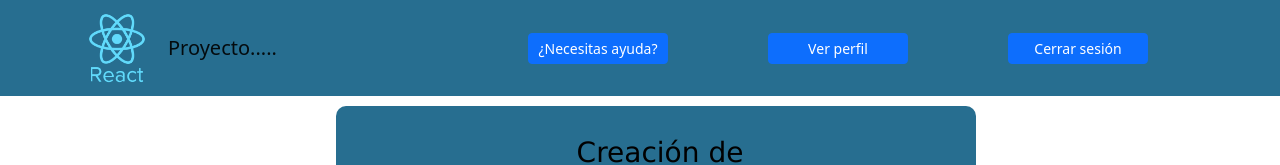
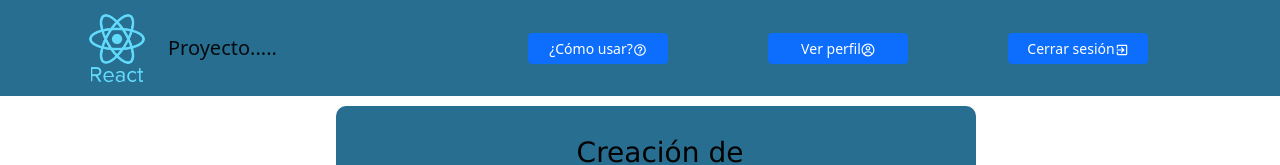
Before and after one commit to dyllansalgado/ProyectoTesis, a React (Create React App) app in the folder frontend/: page /crearProyecto in a window 1280 px wide. Shown: the top 165 px of the page. Built offline with nearby package versions, Linux system fonts and the light colour scheme; no server answers.

Commit message:
Cambios a iconos y extras

```diff
--- a/frontend/src/components/Glosario/Glosario.js
+++ b/frontend/src/components/Glosario/Glosario.js
@@ -192,12 +192,12 @@ class Glosario extends Component {
                     }
                     {usuario.id_rol === 1 ?
                     <Button className="botonCrearProyecto"   href={`/ingresarReunion/${proyecto.id_proyecto}/${reunion.id_reunion}`} size="lg">
-                    <BsArrowReturnLeft/> <span></span>
-                        Volver
+                      Volver
+                      <BsArrowReturnLeft/> <span></span>
                     </Button>:
                     <Button className="botonCrearProyecto"   href={`/ingresarReunion/${proyecto.id_proyecto}/${reunion.id_reunion}`} size="lg">
-                        <BsArrowReturnLeft/> <span></span>
-                        Volver
+                      Volver
+                      <BsArrowReturnLeft/> <span></span>
                     </Button>
                     }
                     <Modal
--- a/frontend/src/components/Glosario/IngresarAGlosario.js
+++ b/frontend/src/components/Glosario/IngresarAGlosario.js
@@ -281,12 +281,12 @@ class IngresarAGlosario extends Component {
                                 </ModalBody>
                             </Modal>
                             <Button className="botonCrearProyecto"   onClick={() => this.exportPDF()} size="lg">
-                                <BsDownload /> <span></span>
                                     Descargar
+                                    <BsDownload /> <span></span>
                             </Button>
                             <Button className="botonCrearProyecto" href={`/GlosarioReunion/${proyecto.id_proyecto}/${reunion.id_reunion}`} size="lg">
-                                <BsArrowReturnLeft/> <span></span>
                                     Volver
+                                    <BsArrowReturnLeft/> <span></span>
                             </Button>
                             <Col>
                                 <div className="filterResponsive">
--- a/frontend/src/components/Login/Login.js
+++ b/frontend/src/components/Login/Login.js
@@ -93,12 +93,12 @@ class Login extends Component {
               <h3 className="color-custom">Inicio de sesión</h3>
                 <div className="form-group">
                   <label>
-                    Nombre de usuario:
+                    Correo de usuario:
                     <input
                       type="text"
                       value={this.state.correo_usuario}
                       onChange={this.changeName}
-                      placeholder="Correo Usuario"
+                      placeholder="ejemplo@gmail.com"
                       required
                     />
                   </label>
--- a/frontend/src/components/Main/NavbarLogeado.js
+++ b/frontend/src/components/Main/NavbarLogeado.js
@@ -6,6 +6,9 @@ import "./NavbarLogeado.css";
 import swal from "sweetalert";
 import axios from "axios";
 import "bootstrap/dist/css/bootstrap.min.css";
+import {IoMdExit} from "react-icons/io";
+import {BiHelpCircle} from "react-icons/bi";
+import {CgProfile} from "react-icons/cg";
 
 
 class NavbarLogeado extends Component{
@@ -68,13 +71,16 @@ class NavbarLogeado extends Component{
                     <Nav className="mr-auto">
                       <Navbar.Collapse id="basic-navbar-nav">
                       <Button className="botonAyudaLogeado"  href="/ayuda" size="sm">
-                          ¿Necesitas ayuda?
+                        ¿Cómo usar?
+                        <BiHelpCircle/> <span></span>
                       </Button>
                       <Button className="botonAyudaLogeado"  href="/verPerfil" size="sm">
                           Ver perfil
+                          <CgProfile/> <span></span>
                       </Button>
                       <Button className="botonAyudaLogeado"  onClick={() => this.cerrarSesion()} size="sm">
-                          Cerrar sesión
+                        Cerrar sesión
+                        <IoMdExit/> <span></span>
                       </Button>
                       </Navbar.Collapse>
                     </Nav>
--- a/frontend/src/components/PreguntasSeleccionadas/PreguntasSeleccionadas.js
+++ b/frontend/src/components/PreguntasSeleccionadas/PreguntasSeleccionadas.js
@@ -243,8 +243,8 @@ class PreguntasSeleccionadas extends Component {
               </Row>
               <div className="InformacionCentral">
               <Button className="botonCrearProyecto"   onClick={() => this.exportPDF()} size="lg">
+                Descargar
                 <BsDownload /> <span></span>
-                  Descargar
               </Button>
               <Button className="botonCrearProyecto"
                 href={`/requisitosCreados/${proyecto.id_proyecto}/${reunion.id_reunion}/${tema.id_tema}`}
--- a/frontend/src/components/Requisitos/Requisitos.js
+++ b/frontend/src/components/Requisitos/Requisitos.js
@@ -4,6 +4,8 @@ import NavbarLogeado from "../Main/NavbarLogeado.js";
 import Button from 'react-bootstrap/Button';
 import axios from "axios";
 import {BsArrowReturnLeft,BsDownload} from "react-icons/bs";
+import {AiOutlineCheck} from "react-icons/ai";
+import {FiXSquare} from "react-icons/fi";
 import jsPDF from "jspdf";
 import swal from "sweetalert";
 import "../IngresarAProyecto/IngresarAProyecto.css";
@@ -258,8 +260,8 @@ class Requisitos extends Component {
               </Row>
               <div className="InformacionCentral">
               <Button className="botonCrearProyecto"   onClick={() => this.exportPDF()} size="lg">
+                Descargar
                 <BsDownload /> <span></span>
-                  Descargar
               </Button>
               <Button className="botonCrearProyecto"
                 href={`/requisitosAceptados/${proyecto.id_proyecto}/${reunion.id_reunion}/${tema.id_tema}`}
@@ -320,13 +322,15 @@ class Requisitos extends Component {
                               variant="success"
                               onClick={() => this.AceptarRequisito(requisitos.id_requisito)}
                             >
-                              Aceptar
+                            Aceptar
+                            <AiOutlineCheck/> <span></span>
                             </Button>
                             :
                             <Button className = "botones" size="sm"
                             variant="secondary" disabled
                             >
                             Aceptar
+                            <AiOutlineCheck/> <span></span>
                             </Button>
                            }
                           {proyecto.estado_proyecto === false && requisitos.estado_requisito === false?
@@ -335,11 +339,13 @@ class Requisitos extends Component {
                           onClick={() => this.EliminarRequisito(requisitos.id_requisito)}
                           >
                             Rechazar
+                            <FiXSquare/> <span></span>
                           </Button>:
                           <Button className = "botones" size="sm"
                           variant="secondary" disabled
                           >
                             Rechazar
+                            <FiXSquare/> <span></span>
                           </Button>
                           }
                         </td>:
--- a/frontend/src/components/Requisitos/RequisitosAceptados.js
+++ b/frontend/src/components/Requisitos/RequisitosAceptados.js
@@ -214,8 +214,8 @@ class RequisitosAceptados extends Component {
               </Row>
               <div className="InformacionCentral">
               <Button className="botonCrearProyecto"   onClick={() => this.exportPDF()} size="lg">
+                Descargar
                 <BsDownload /> <span></span>
-                  Descargar
               </Button>
               <Button
                 className="botonCrearProyecto"
```
